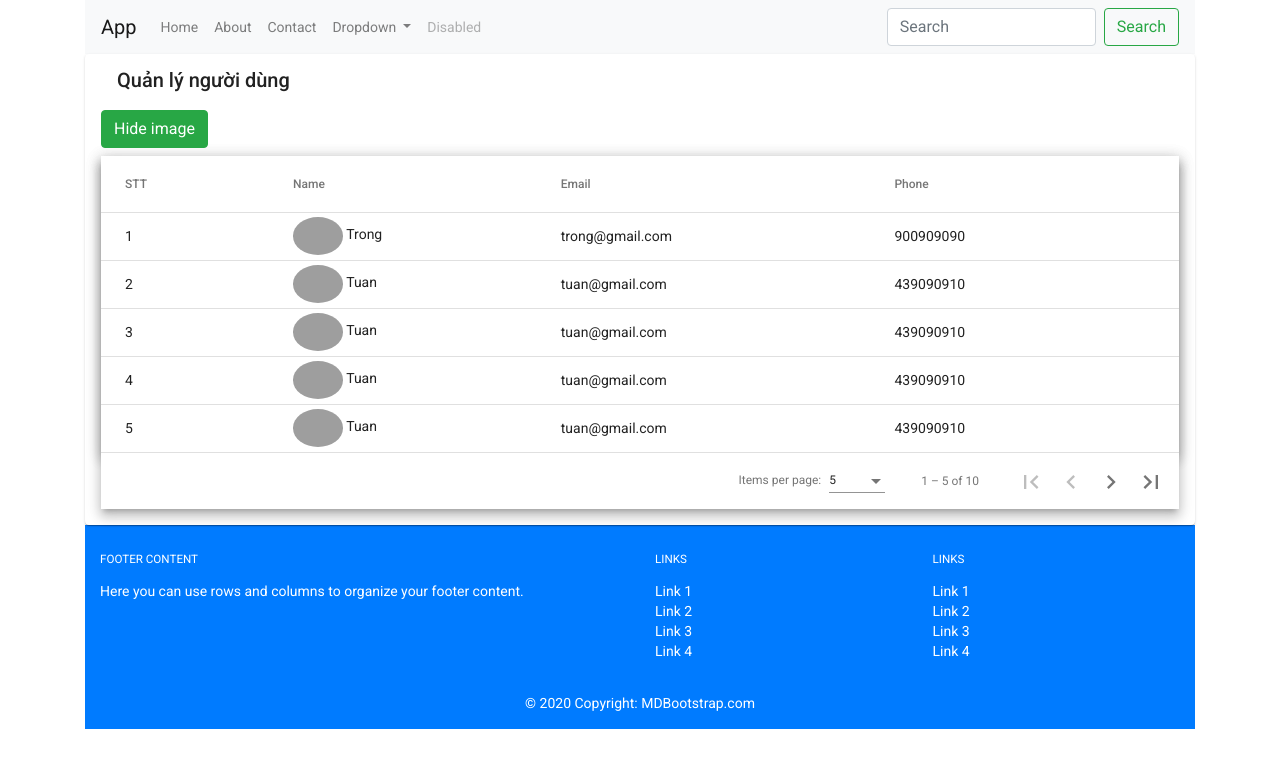
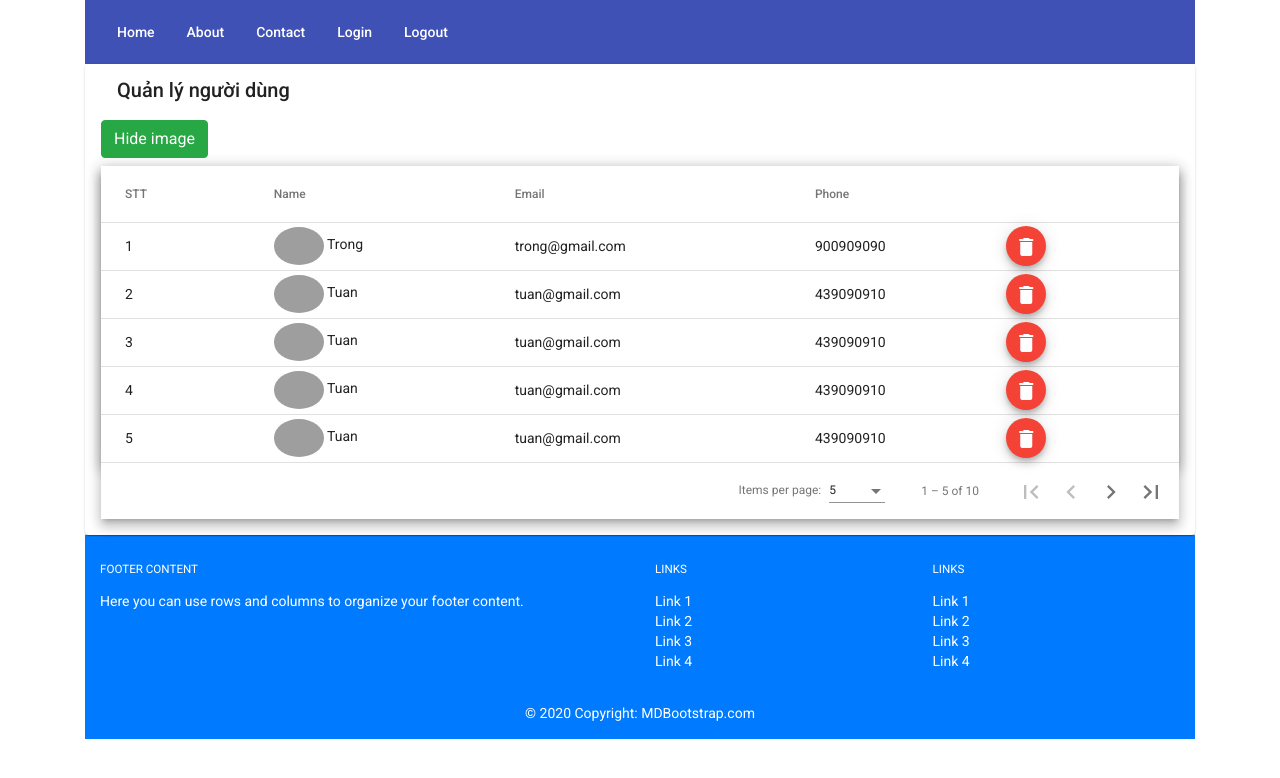
Before and after one commit to npv34/VT_C0221H1_demo_angular, an Angular app: page / in a window 1280 px wide. Shown: the top 778 px of the page. Built offline with nearby package versions, Linux system fonts and the light colour scheme; grey boxes are pictures that could not be loaded.

Commit message:
demo angular masterial

```diff
--- a/angular.json
+++ b/angular.json
@@ -32,7 +32,8 @@
             ],
             "styles": [
               "./node_modules/@angular/material/prebuilt-themes/indigo-pink.css",
-              "src/styles.css"
+              "src/styles.css",
+              "node_modules/ngx-toastr/toastr.css"
             ],
             "scripts": []
           },
--- a/package.json
+++ b/package.json
@@ -11,7 +11,7 @@
   },
   "private": true,
   "dependencies": {
-    "@angular/animations": "~11.2.4",
+    "@angular/animations": "^11.2.14",
     "@angular/cdk": "^11.2.13",
     "@angular/common": "~11.2.4",
     "@angular/compiler": "~11.2.4",
@@ -21,6 +21,7 @@
     "@angular/platform-browser": "~11.2.4",
     "@angular/platform-browser-dynamic": "~11.2.4",
     "@angular/router": "~11.2.4",
+    "ngx-toastr": "^14.0.0",
     "rxjs": "~6.6.0",
     "tslib": "^2.0.0",
     "zone.js": "~0.11.3"
--- a/src/app/app.module.ts
+++ b/src/app/app.module.ts
@@ -11,13 +11,19 @@ import {MatTableModule} from "@angular/material/table";
 import {MatPaginatorModule} from "@angular/material/paginator";
 import {MatSortModule} from "@angular/material/sort";
 import {MatCardModule} from "@angular/material/card";
+import {MatButtonModule} from "@angular/material/button";
+import {MatIconModule} from "@angular/material/icon";
+import { MessageComponent } from './components/share/message/message.component';
+import {ToastNoAnimationModule, ToastrModule} from "ngx-toastr";
+import {MatToolbarModule} from "@angular/material/toolbar";
 
 @NgModule({
   declarations: [
     AppComponent,
     MenuComponent,
     ListComponent,
-    FooterComponent
+    FooterComponent,
+    MessageComponent
   ],
   imports: [
     BrowserModule,
@@ -26,7 +32,12 @@ import {MatCardModule} from "@angular/material/card";
     MatTableModule,
     MatPaginatorModule,
     MatSortModule,
-    MatCardModule
+    MatCardModule,
+    MatButtonModule,
+    MatIconModule,
+    ToastNoAnimationModule.forRoot(),
+    ToastrModule.forRoot(),
+    MatToolbarModule
   ],
   providers: [],
   bootstrap: [AppComponent]
--- a/src/app/components/core/menu/menu.component.html
+++ b/src/app/components/core/menu/menu.component.html
@@ -1,32 +1,7 @@
-<nav class="navbar navbar-expand-lg navbar-light bg-light">
-  <a class="navbar-brand" href="#">{{ titlePage }}</a>
-  <button class="navbar-toggler" type="button" data-toggle="collapse" data-target="#navbarSupportedContent" aria-controls="navbarSupportedContent" aria-expanded="false" aria-label="Toggle navigation">
-    <span class="navbar-toggler-icon"></span>
-  </button>
+<mat-toolbar color="primary">
+  <span class="fill-remaining-space"></span>
 
-  <div class="collapse navbar-collapse" id="navbarSupportedContent">
-    <ul class="navbar-nav mr-auto">
-      <li class="nav-item " *ngFor="let menu of menus">
-        <a class="nav-link" href="#">{{ menu }} </a>
-      </li>
-      <li class="nav-item dropdown">
-        <a class="nav-link dropdown-toggle" href="#" id="navbarDropdown" role="button" data-toggle="dropdown" aria-haspopup="true" aria-expanded="false">
-          Dropdown
-        </a>
-        <div class="dropdown-menu" aria-labelledby="navbarDropdown">
-          <a class="dropdown-item" href="#">Action</a>
-          <a class="dropdown-item" href="#">Another action</a>
-          <div class="dropdown-divider"></div>
-          <a class="dropdown-item" href="#">Something else here</a>
-        </div>
-      </li>
-      <li class="nav-item">
-        <a class="nav-link disabled" href="#">Disabled</a>
-      </li>
-    </ul>
-    <form class="form-inline my-2 my-lg-0">
-      <input class="form-control mr-sm-2" type="search" placeholder="Search" aria-label="Search">
-      <button class="btn btn-outline-success my-2 my-sm-0" type="submit">Search</button>
-    </form>
-  </div>
-</nav>
+  <button *ngFor="let menu of menus" mat-button>{{ menu }}</button>
+  <button mat-button routerLink="login">Login</button>
+  <button mat-button >Logout</button>
+</mat-toolbar>
--- /dev/null
+++ b/src/app/components/share/message/message.component.html
@@ -0,0 +1,6 @@
+<div *ngIf="message" class="alert alert-success alert-dismissible fade show" role="alert">
+  {{ message }}
+  <button type="button" class="close" data-dismiss="alert" aria-label="Close">
+    <span aria-hidden="true">&times;</span>
+  </button>
+</div>
--- /dev/null
+++ b/src/app/components/share/message/message.component.ts
@@ -0,0 +1,16 @@
+import {Component, Input, OnInit} from '@angular/core';
+
+@Component({
+  selector: 'app-message',
+  templateUrl: './message.component.html',
+  styleUrls: ['./message.component.css']
+})
+export class MessageComponent implements OnInit {
+
+  @Input() message: any;
+  constructor() { }
+
+  ngOnInit(): void {
+  }
+
+}
--- a/src/app/components/users/list/list.component.html
+++ b/src/app/components/users/list/list.component.html
@@ -7,8 +7,9 @@
     <mat-card-actions>
       <button class="btn btn-success" (click)="showHideImage()">{{ hideButtonContent }} image</button>
     </mat-card-actions>
+    <app-message [message]="message"></app-message>
+
     <div class="mat-elevation-z8">
-
       <table mat-table [dataSource]="dataSource" matSort class="mat-elevation-z8">
         <!--- Note that these columns can be defined in any order.
               The actual rendered columns are set as a property on the row definition" -->
@@ -38,6 +39,18 @@
           <th mat-header-cell *matHeaderCellDef mat-sort-header> Phone </th>
           <td mat-cell *matCellDef="let element"> {{element.phone}} </td>
         </ng-container>
+
+        <ng-container matColumnDef="Action">
+          <th mat-header-cell *matHeaderCellDef mat-sort-header> </th>
+          <td mat-cell *matCellDef="let element; let i = index">
+            <div class="example-button-container">
+              <button mat-mini-fab color="warn" (click)="deleteUser(i)">
+                <mat-icon>delete</mat-icon>
+              </button>
+            </div>
+          </td>
+        </ng-container>
+
         <tr mat-header-row *matHeaderRowDef="displayedColumns"></tr>
         <tr mat-row *matRowDef="let row; columns: displayedColumns;"></tr>
       </table>
--- a/src/app/components/users/list/list.component.ts
+++ b/src/app/components/users/list/list.component.ts
@@ -1,8 +1,9 @@
-import {Component, OnInit, ViewChild} from '@angular/core';
+import {Component, OnInit, Output, ViewChild, EventEmitter} from '@angular/core';
 import {IUser} from "../iuser";
 import {MatTableDataSource} from "@angular/material/table";
 import {MatPaginator} from "@angular/material/paginator";
 import {MatSort} from "@angular/material/sort";
+import {ToastrService} from "ngx-toastr";
 
 @Component({
   selector: 'app-user-list',
@@ -83,15 +84,18 @@ export class ListComponent implements OnInit {
       phone: 439090910
     }
   ];
-  displayedColumns: string[] = ['STT', 'Name', 'Email', 'Phone'];
+  displayedColumns: string[] = ['STT', 'Name', 'Email', 'Phone', 'Action'];
   dataSource = new MatTableDataSource<IUser>(this.users);
+  widthImage: string = '50';
+  isHideImg: boolean = false;
+  hideButtonContent: string = 'Hide';
+  message: string = '';
+
   @ViewChild(MatPaginator) paginator: MatPaginator | undefined;
   @ViewChild(MatSort) sort: MatSort | undefined;
 
-  widthImage = '50';
-  isHideImg = false;
-  hideButtonContent = 'Hide';
-  constructor() { }
+  constructor(private toastr: ToastrService) {
+  }
 
   ngOnInit(): void {
 
@@ -103,15 +107,18 @@ export class ListComponent implements OnInit {
     // @ts-ignore
     this.dataSource.sort = this.sort;
   }
+
   showHideImage(): void {
-      this.isHideImg = !this.isHideImg;
-      this.hideButtonContent = (this.isHideImg) ? 'Show' : 'Hide'
+    this.isHideImg = !this.isHideImg;
+    this.hideButtonContent = (this.isHideImg) ? 'Show' : 'Hide'
   }
 
-  deleteUser(index: number) {
-      if (confirm('Are you sure?')) {
-        this.users.splice(index, 1)
-      }
+  deleteUser(index: number): void {
+    if (confirm('Are you sure?')) {
+      this.users.splice(index, 1);
+      this.dataSource._updateChangeSubscription();
+      this.toastr.success('Delete success!', 'Success!');
+    }
   }
 
   searchUser(event: any) {
```
Also changed, not shown: src/app/components/share/message/message.component.css (added), 2 other files (tests, documents, lock files or other folders).
